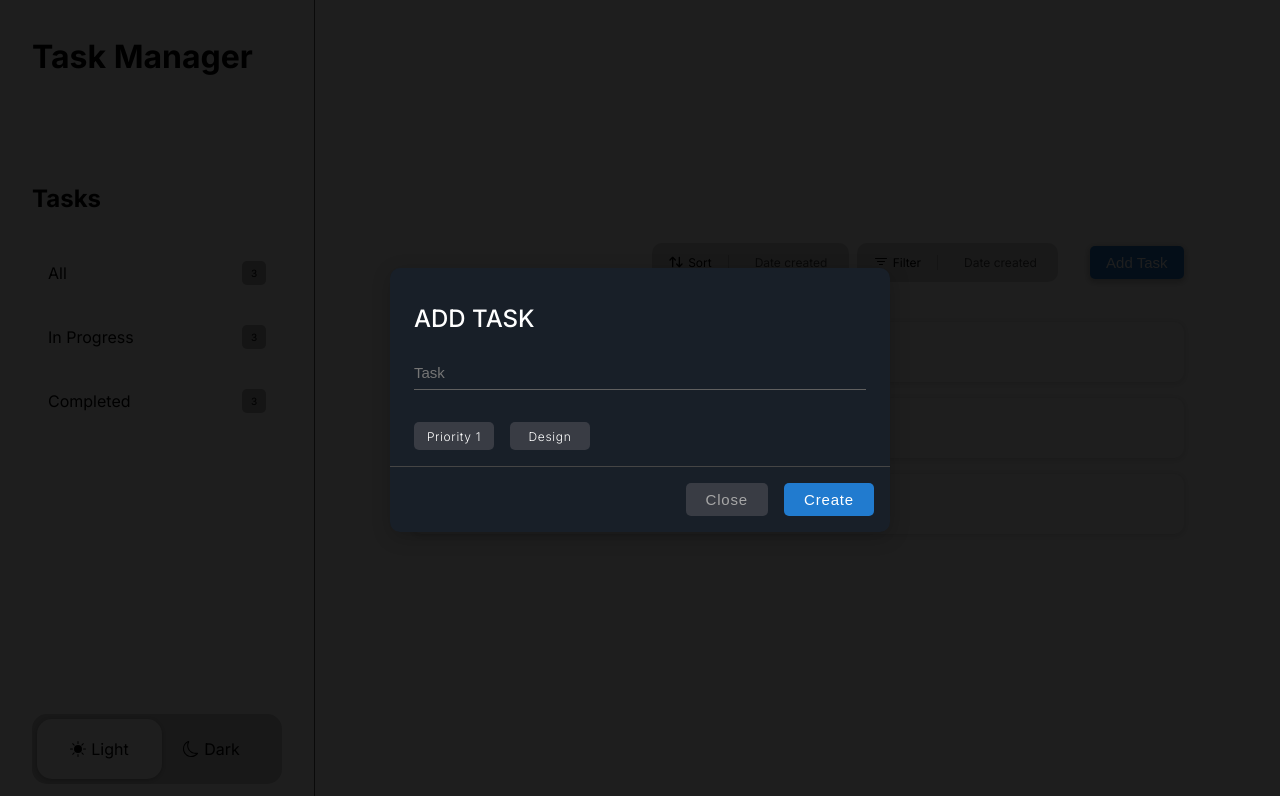
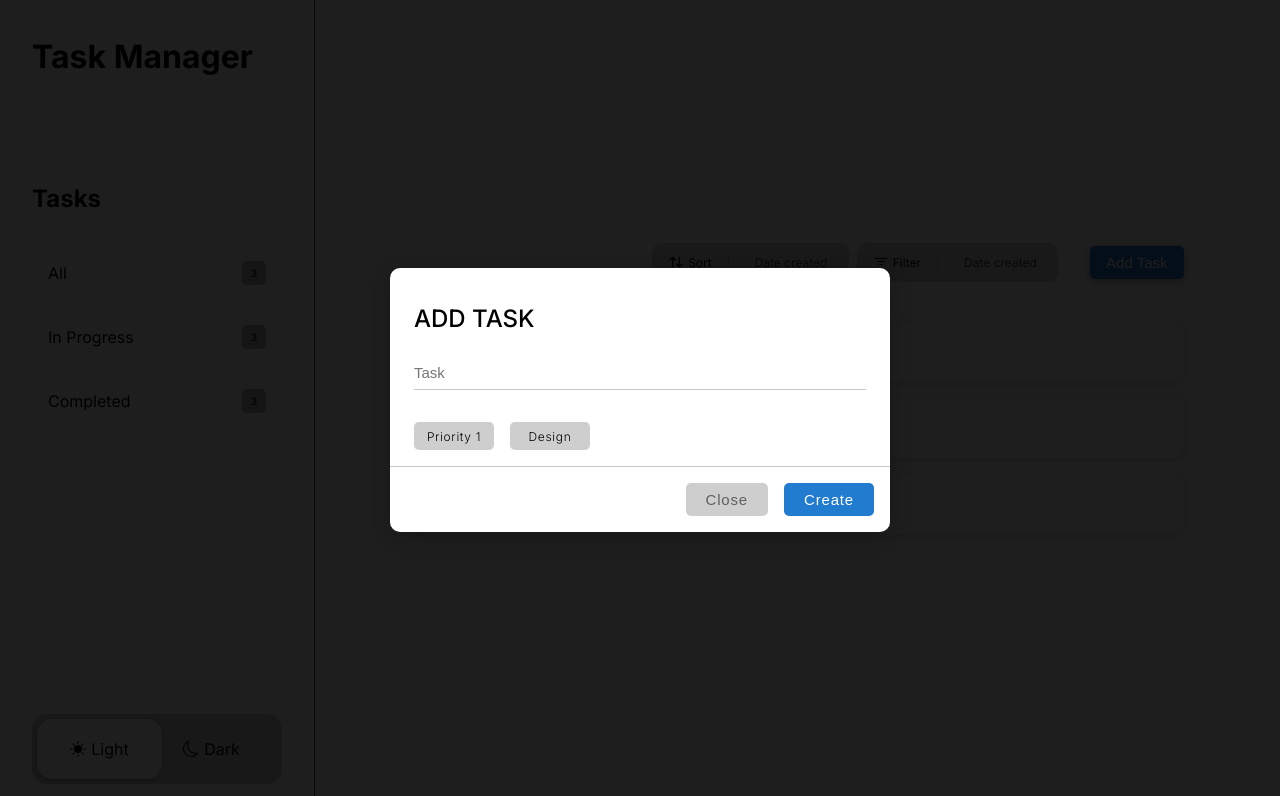
Before and after one commit to wx-it/reactjs-to-do-app, a React (Create React App) app: page / in a window 1280 px wide. Both pictures are taken after a click on the button "Add Task". Shown: the top 796 px of the page. Built offline with nearby package versions, Linux system fonts and the light colour scheme.

Commit message:
dark mode toggle done

```diff
--- a/src/components/modal/Modal.jsx
+++ b/src/components/modal/Modal.jsx
@@ -15,7 +15,7 @@ const Modal = ({
   setEditId,
   tasks,
   setTasks,
-  darkMode
+  darkMode,
 }) => {
   const onSubmit = (e) => {
     e.preventDefault();
@@ -67,9 +67,8 @@ const Modal = ({
       letterSpacing: "0.055em",
       fontWeight: "300",
       padding: "0",
-      backgroundColor: "rgba(57, 60, 68, 1)",
+      backgroundColor: darkMode ? "rgba(57, 60, 68, 1)" : "#42424242",
       border: "none",
-      color: "white",
       outline: "none",
       cursor: "pointer",
       borderRadius: "5px",
@@ -94,7 +93,7 @@ const Modal = ({
     }),
     singleValue: (baseStyles) => ({
       ...baseStyles,
-      color: "white",
+      color: darkMode ? "white" : "black",
     }),
   };
 
@@ -127,10 +126,20 @@ const Modal = ({
         }}
         exit={{ y: -300, opacity: 0 }}
       >
-        <div className="add-task">
+        <div
+          className={
+            darkMode ? "dark-add-task add-task" : "light-add-task add-task"
+          }
+        >
           <h2> {editId ? "EDIT TASK" : "ADD TASK"} </h2>
           <form action="" onSubmit={onSubmit}>
-            <div className="input-form">
+            <div
+              className={
+                darkMode
+                  ? "input-form dark-input-form"
+                  : "input-form light-input-form"
+              }
+            >
               <input
                 type="text"
                 placeholder="Task"
@@ -158,7 +167,13 @@ const Modal = ({
               />
             </div>
 
-            <div className="create-task-btn">
+            <div
+              className={
+                darkMode
+                  ? "dark-create-task-btn create-task-btn"
+                  : "create-task-btn light-create-task-btn"
+              }
+            >
               <button type="button" onClick={handleClose}>
                 Close
               </button>
--- a/src/components/modal/modal.css
+++ b/src/components/modal/modal.css
@@ -21,7 +21,7 @@
 
 .input-form input {
   border: none;
-  border-bottom: 1px #5F5F5F solid;
+  border-bottom: 1px rgb(201, 201, 201) solid;
   width: 100%;
   background-color: transparent;
   padding: 0.75rem 0rem 0.5rem 0rem;
@@ -39,7 +39,7 @@
   justify-content: flex-end;
   width: 100%;
   padding-top: 1rem;
-  border-top: 1px solid rgba(69, 69, 69, 1);
+  border-top: 1px solid rgb(201, 201, 201);
   margin-right: 1.5rem;
 }
 
@@ -54,8 +54,6 @@
   font-weight: 500;
   letter-spacing: 0.055em;
   margin-right: 1rem;
-
-
 }
 
 .create-task-btn button:last-child {
@@ -73,3 +71,48 @@
   margin: 1rem 0;
 
 }
+
+
+/*.............light mode.................*/
+.light-add-task {
+  background-color: #ffffff;
+}
+
+.light-add-task h2 {
+  color: black;
+}
+
+.light-input-form input {
+  border-bottom: 1px rgb(201, 201, 201) solid;
+}
+
+.light-create-task-btn button {
+  background-color: #42424242;
+  color: rgb(95, 95, 95);
+}
+
+.light-create-task-btn {
+  border-top: 1px solid rgb(201, 201, 201);
+}
+
+/*........dark mode..............*/
+.dark-add-task {
+  background-color: #181F28;
+}
+
+.dark-add-task h2 {
+  color: white;
+}
+
+.dark-input-form input {
+  border-bottom: 1px #5F5F5F solid;
+}
+
+.dark-create-task-btn {
+  border-top: 1px solid rgba(69, 69, 69, 1);
+}
+
+.dark-create-task-btn button {
+  background-color: rgba(57, 60, 68, 1);
+  color: rgba(167, 167, 167, 1);
+}
```
